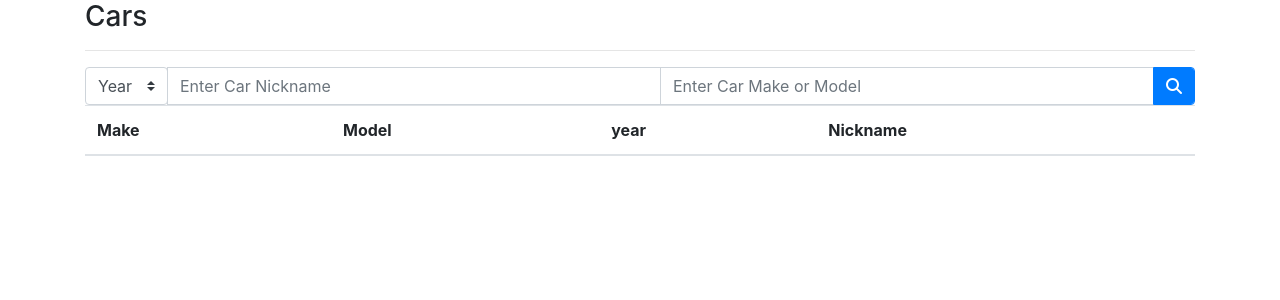
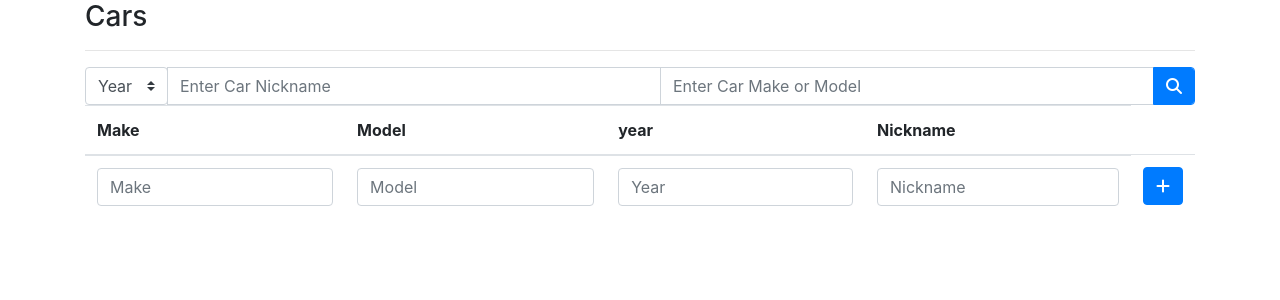
Before and after one commit to mwhelan1988/PLAPI-Project-01, a PHP site: page / in a window 1280 px wide. Shown: the top 300 px of the page. Run offline with PHP 8.4, Linux system fonts and the light colour scheme; data that the repository does not hold is empty; a stand-in replaces the project's code that opens the database connection; some libraries are stand-ins or nearby versions.

Commit message:
added add button

```diff
--- a/assets/JS/scripts.js
+++ b/assets/JS/scripts.js
@@ -69,6 +69,35 @@ $(document).ready(function(){
         });
     });
 
+
+
+
+        //on add button click
+        $("#new-car").on("click", "[data-action=add]", function(){
+            var make = $("#car_make_input").val();
+            var model = $("#car_model_input").val();
+            var year = $("#car_year_input").val();
+            var nickname = $("#car_nickname_input").val();
+            $.post(
+                "ajax/add.php",
+                {
+                    make: make,
+                    model: model,
+                    year: year,
+                    nickname: nickname
+                },
+                function(result){
+                    console.log(result);
+                    cool_search();
+                }
+            );
+
+
+        });
+
+
+
+
     /*
     cool_search
     send search query to search.php
--- a/index.php
+++ b/index.php
@@ -69,6 +69,14 @@ function __($input){
                 <tbody id="search-results">
 
                 </tbody>
+                <tfoot id="new-car">
+                    <th><input type="text" class="form-control" placeholder="Make" id="car_make_input"></th>
+                    <th><input type="text" class="form-control" placeholder="Model" id="car_model_input"></th>
+                    <th><input type="text" class="form-control" placeholder="Year" id="car_year_input"></th>
+                    <th><input type="text" class="form-control" placeholder="Nickname" id="car_nickname_input"></th>
+                    <th><button class="btn btn-primary" data-action="add"><i class="fas fa-plus"></i></button></th>
+                </tfoot>
+
             </table>
     </div>
 
```
Also changed, not shown: ajax/add.php (added, +16 -0 lines).
